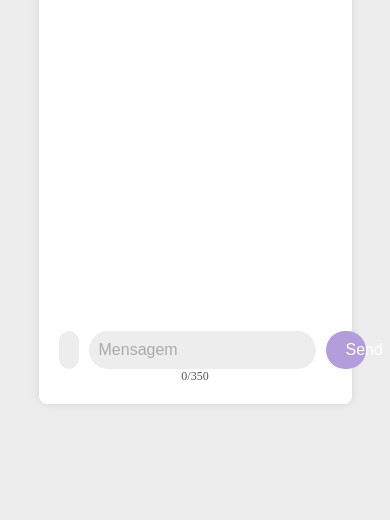
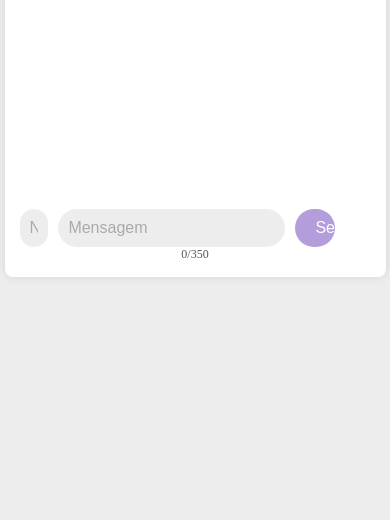
Before and after one commit to brunoob35/uni-chato, a plain HTML site: page view/index.html in a window 390 px wide. Shown: the part 324-844 px from the top of the page. Drawn offline with Linux system fonts and the light colour scheme.

Commit message:
Update styles.css

```diff
--- a/view/styles/styles.css
+++ b/view/styles/styles.css
@@ -89,3 +89,11 @@ button {
 button:hover {
     background-color: #9a87c3; /* Cor mais escura no hover */
 }
+/* Responsividade */
+@media (max-width: 768px) {
+    .container {
+        width: 90%;
+        height: auto;
+        padding: 15px;
+    }
+}
```
